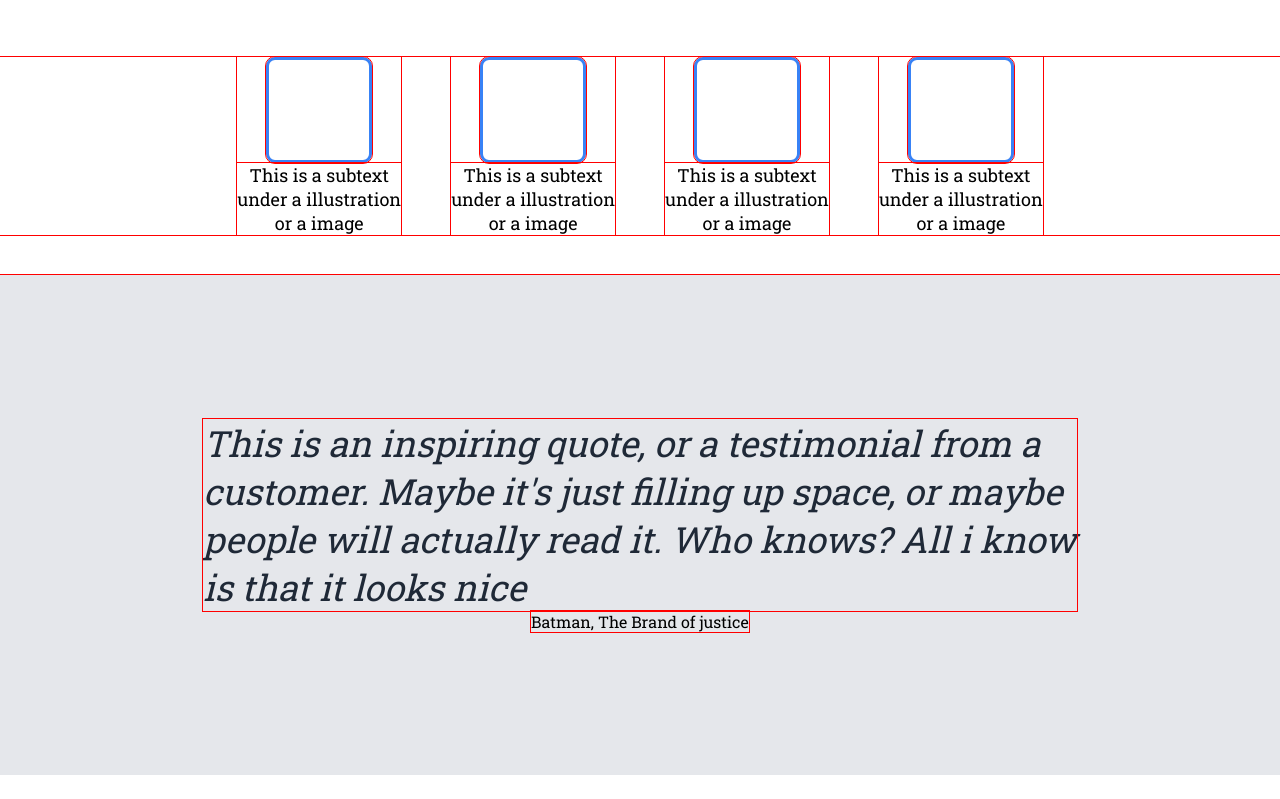
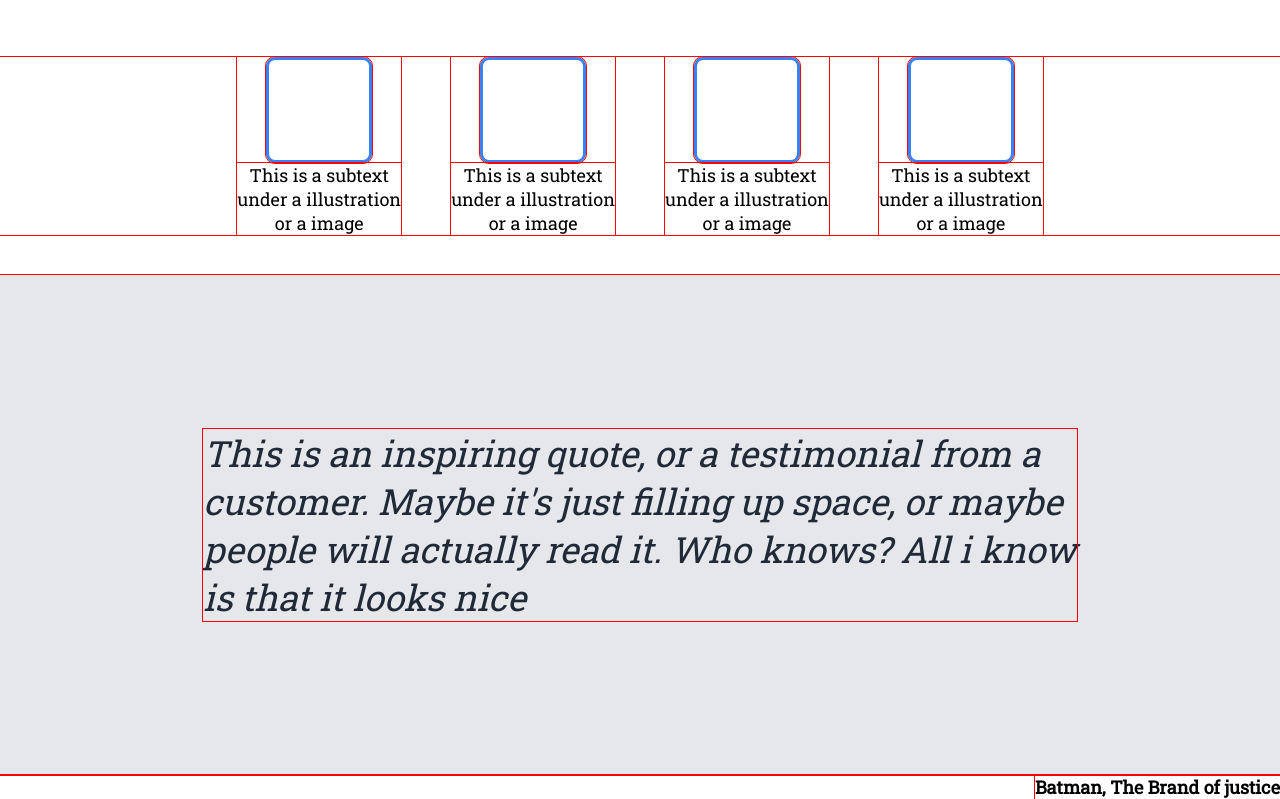
Before and after one commit to UsmanAhmed14/Landing-page, a plain HTML site: page index.html in a window 1280 px wide. Shown: the part 672-1471 px from the top of the page. Before the commit the page ends 1447 px from the top, so only its background shows below. Drawn offline with Linux system fonts and the light colour scheme.

Commit message:
Stuck on the quotes sections but we'll get out of it :flex:

```diff
--- a/index.html
+++ b/index.html
@@ -59,8 +59,7 @@
     </div>
     <div class="third-section">
         <h3>This is an inspiring quote, or a testimonial from a <br>customer. Maybe it's just filling up space, or maybe <br> people will actually read it. Who knows? All i know <br> is that it looks nice</h3>
-        <p class="p-third">Batman, The Brand of justice</p>
     </div>
-
+      <div class="author"><p class="p-third"><strong>Batman, The Brand of justice</strong></p></div>
 </body>
 </html>
--- a/style.css
+++ b/style.css
@@ -160,5 +160,6 @@ h3{
 }
 
 .p-third{
-
+    font-size: 18px;
+    text-align: end;
 }
```
